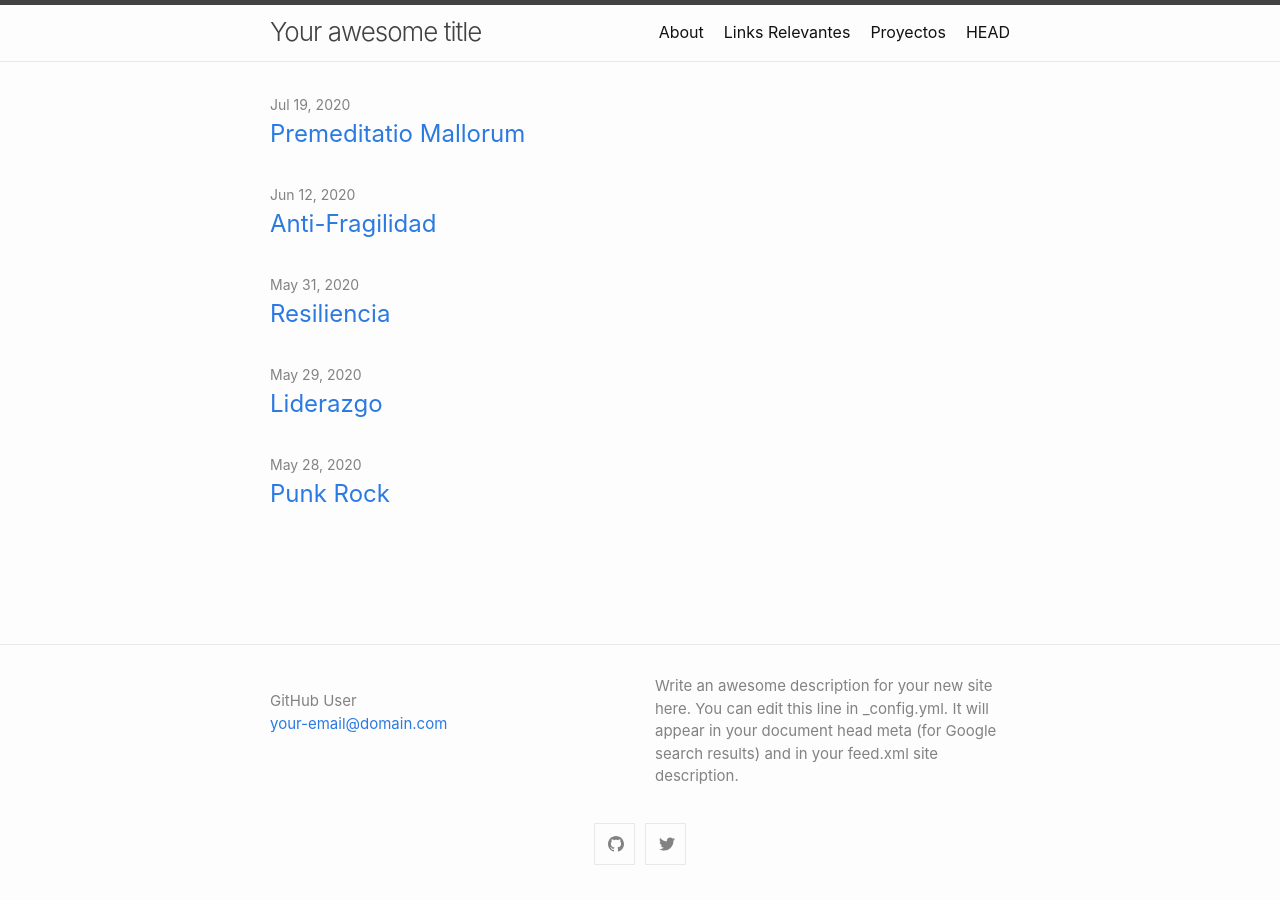
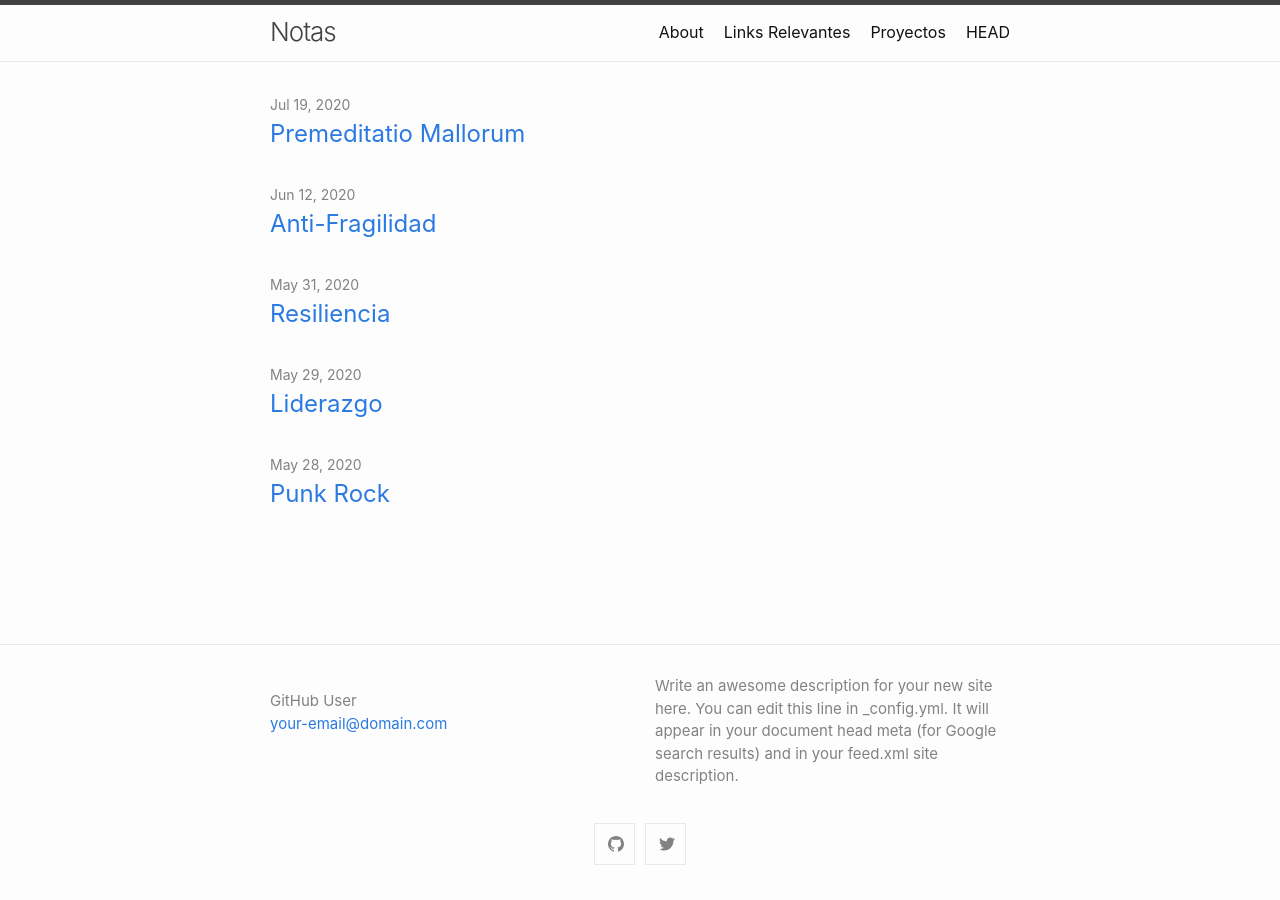
Before and after one commit to petesect18/notas, a Jekyll site: the page built from index.md, in a window 1280 px wide. Built offline with Jekyll 4.4.1, drawn with Linux system fonts in a browser that asks for light colours.

Commit message:
Changing Title

```diff
--- a/_config.yml
+++ b/_config.yml
@@ -1,4 +1,4 @@
-title: Your awesome title
+title: Notas
 author:
   name: GitHub User
   email: your-email@domain.com
```
